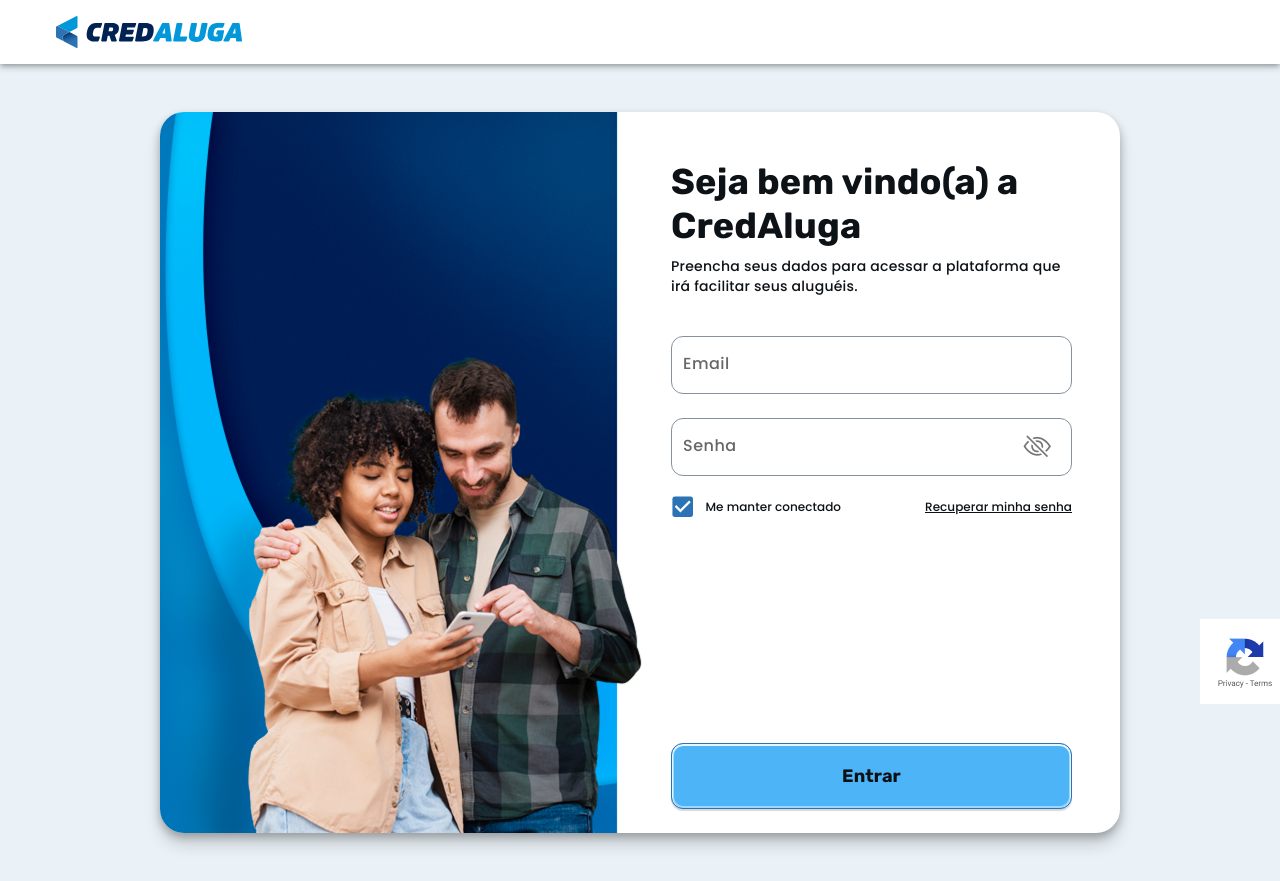
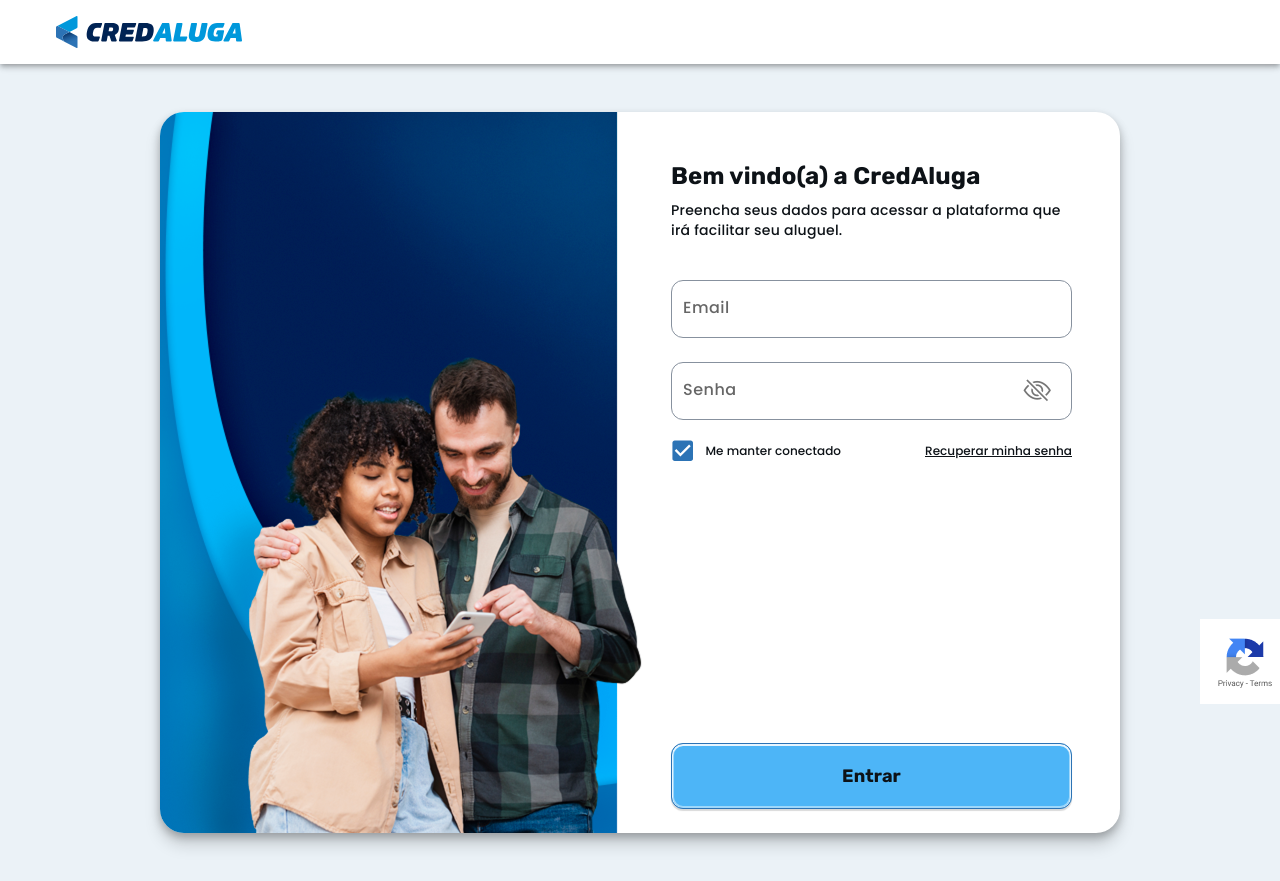
Before and after one commit to brunoamoroso/onboarding-credaluga, a Next.js app: page /login in a window 1280 px wide. Built offline with nearby package versions, Linux system fonts and the light colour scheme.

Commit message:
Login title resize and subtitle copy adjusted

```diff
--- a/app/login/page.tsx
+++ b/app/login/page.tsx
@@ -138,20 +138,14 @@
                 flexDirection={"column"}
               >
                 <Grid container item gap={"8px"} flexDirection={"column"}>
-                  <Grid item display={{xs: "none", md: "flex"}}>
-                    <Typography variant="displaySmall">
-                      Seja bem vindo(a) a CredAluga
-                    </Typography>
-                  </Grid>
-                  {/* mobile */}
-                  <Grid item display={{xs: "flex", md: "none"}}>
+                  <Grid item>
                     <Typography variant="headlineSmall">
-                      Seja bem vindo(a) a CredAluga
+                      Bem vindo(a) a CredAluga
                     </Typography>
                   </Grid>
                   <Typography variant="bodyMedium">
                     Preencha seus dados para acessar a plataforma que irá
-                    facilitar seus aluguéis.
+                    facilitar seu aluguel.
                   </Typography>
                 </Grid>
 
--- a/app/signup/auth/page.tsx
+++ b/app/signup/auth/page.tsx
@@ -85,7 +85,7 @@
               item
               marginTop={"32px"}
               sx={{
-                height: { xs: "73vh", md: "auto" },
+                height: { xs: "80vh", md: "auto" },
                 backgroundColor: { xs: "transparent", md: "#FFFFFF" },
                 padding: { xs: "0px", md: "24px" },
                 borderRadius: { xs: "0px", md: "24px" },
@@ -168,7 +168,7 @@
                         item
                         xs={12}
                         sx={{
-                          marginTop: { xs: "0px", md: "40px" },
+                          marginTop: "40px",
                           marginBottom: { xs: "40px", md: "0px" },
                         }}
                         alignContent={"end"}
@@ -191,7 +191,7 @@
           </Grid>
         </Container>
       </main>
-      <WhatsAppFab bottom={{ xs: "156px", md: "48px" }} />
+      <WhatsAppFab bottom={{ xs: "120px", md: "48px" }} />
     </Container>
   );
 }
```
